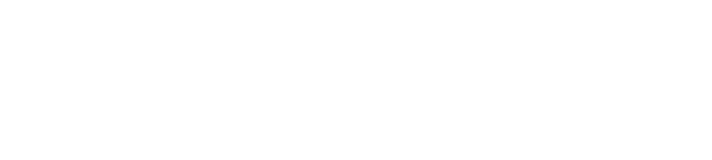
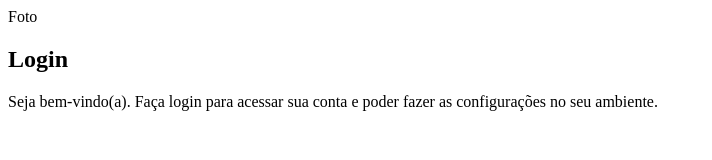
Before and after one commit to vagnerns/projeto-tela-login_1.0, a plain HTML site: page index.html in a window 1280 px wide. Shown: the whole page, without its empty margins (0-712 px from the left). Drawn offline with Linux system fonts and the light colour scheme.

Commit message:
criada a estrutura em HTML

```diff
--- a/index.html
+++ b/index.html
@@ -7,6 +7,19 @@
     <link rel="stylesheet" href="estilos/style.css">
 </head>
 <body>
+    <main>
+        <section id="Login">
+            <div id="imagem">
+                Foto
+            </div>
+            <div id="formulario">
+                <h1>Login</h1>
+                <p>Seja bem-vindo(a). Faça login para acessar sua conta e poder fazer as configurações no seu ambiente.</p>
+                <form action="" method="post">
 
+                </form>
+            </div>
+        </section>
+    </main>
 </body>
 </html>
```
Also changed, not shown: estilos/style.css (+7 -0 lines).
